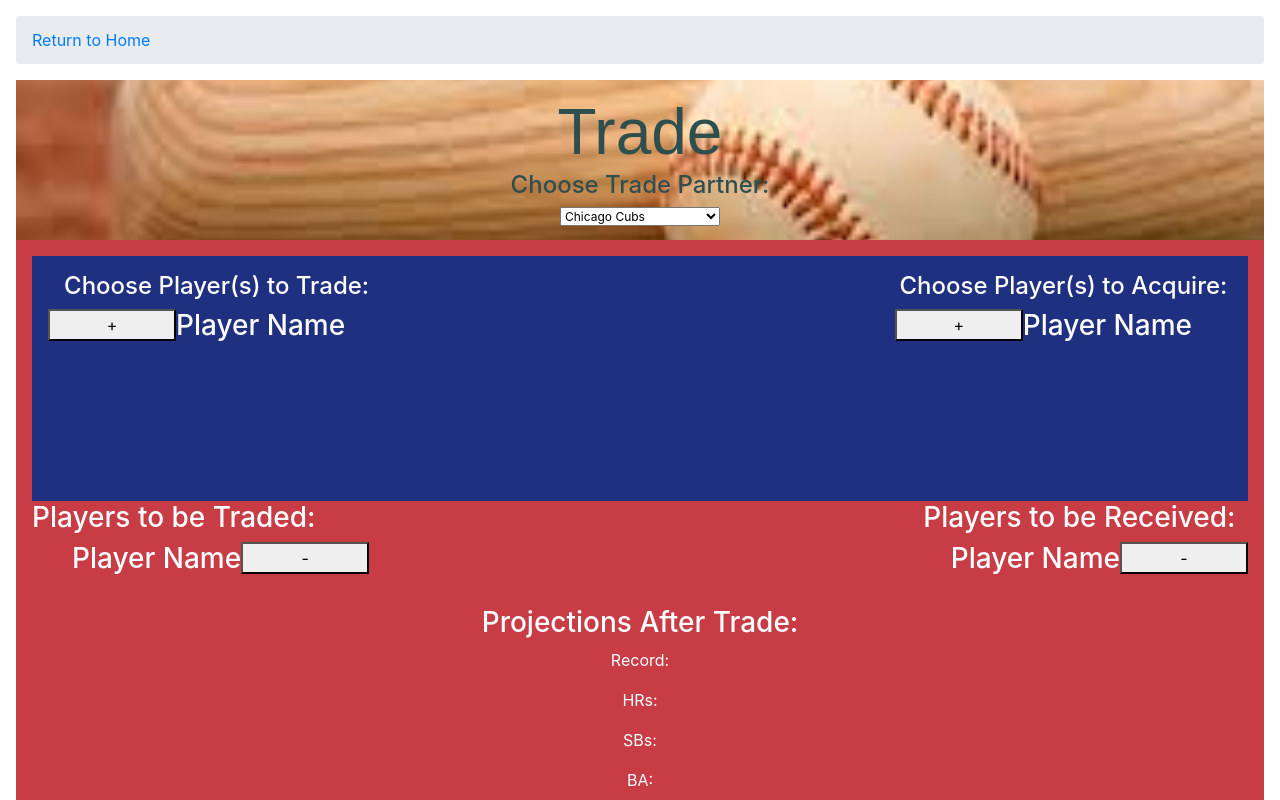
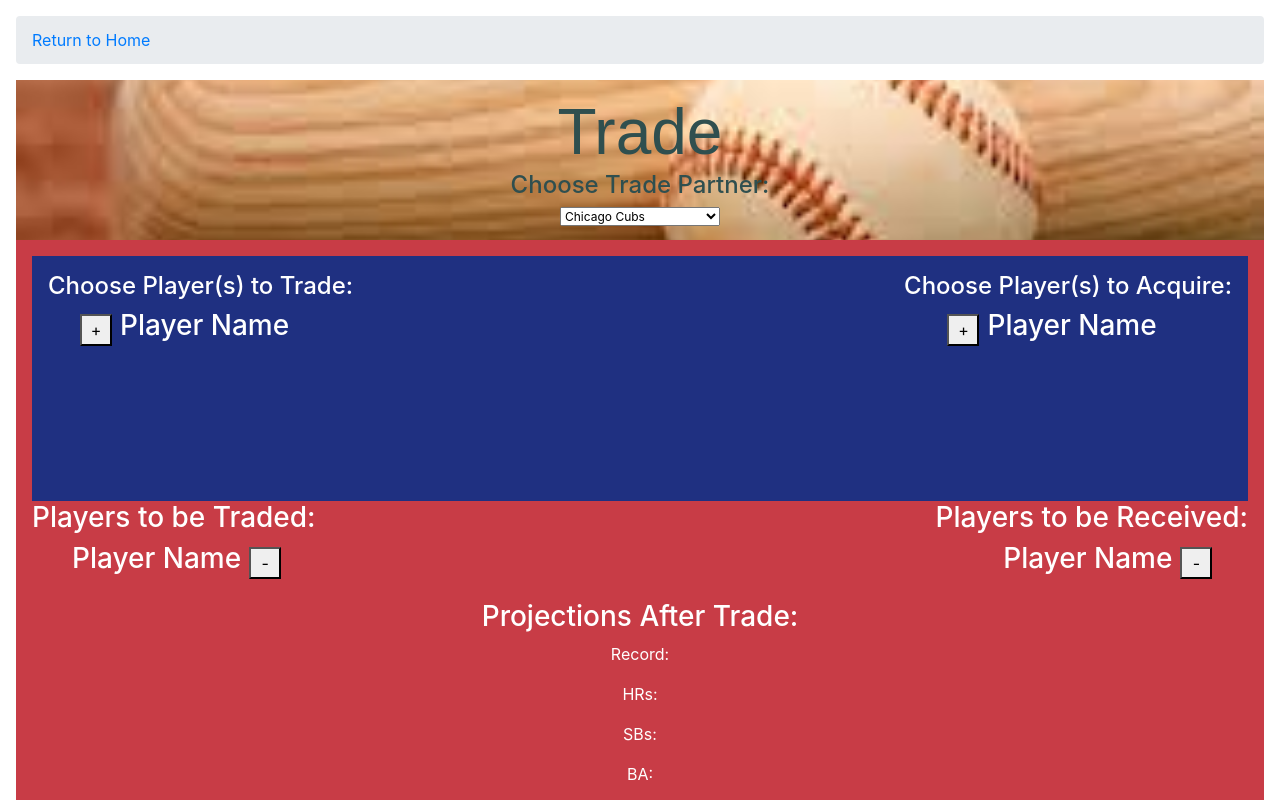
Before and after one commit to aperniciaro/capstone-client, a React (Create React App) app in the folder ClientApp/: page /trade in a window 1280 px wide. Shown: the top 800 px of the page. Built offline with nearby package versions, Linux system fonts and the light colour scheme; a web font is replaced by a local one.

Commit message:
fixed player buttons

```diff
--- a/ClientApp/src/css/App.css
+++ b/ClientApp/src/css/App.css
@@ -182,24 +182,13 @@ ol {
   justify-content: space-between;
 }
 
-.addable-player {
+.movable-player {
   display: flex;
   flex-direction: row;
   align-items: center;
 }
 
-.addable-player button {
-  width: 2rem;
-  margin: 0 0.5rem 0 0.5rem;
-}
-
-.removable-player {
-  display: flex;
-  flex-direction: row;
-  align-items: center;
-}
-
-.removable-player button {
+.movable-player button {
   width: 2rem;
   margin: 0 0.5rem 0 0.5rem;
 }
```
